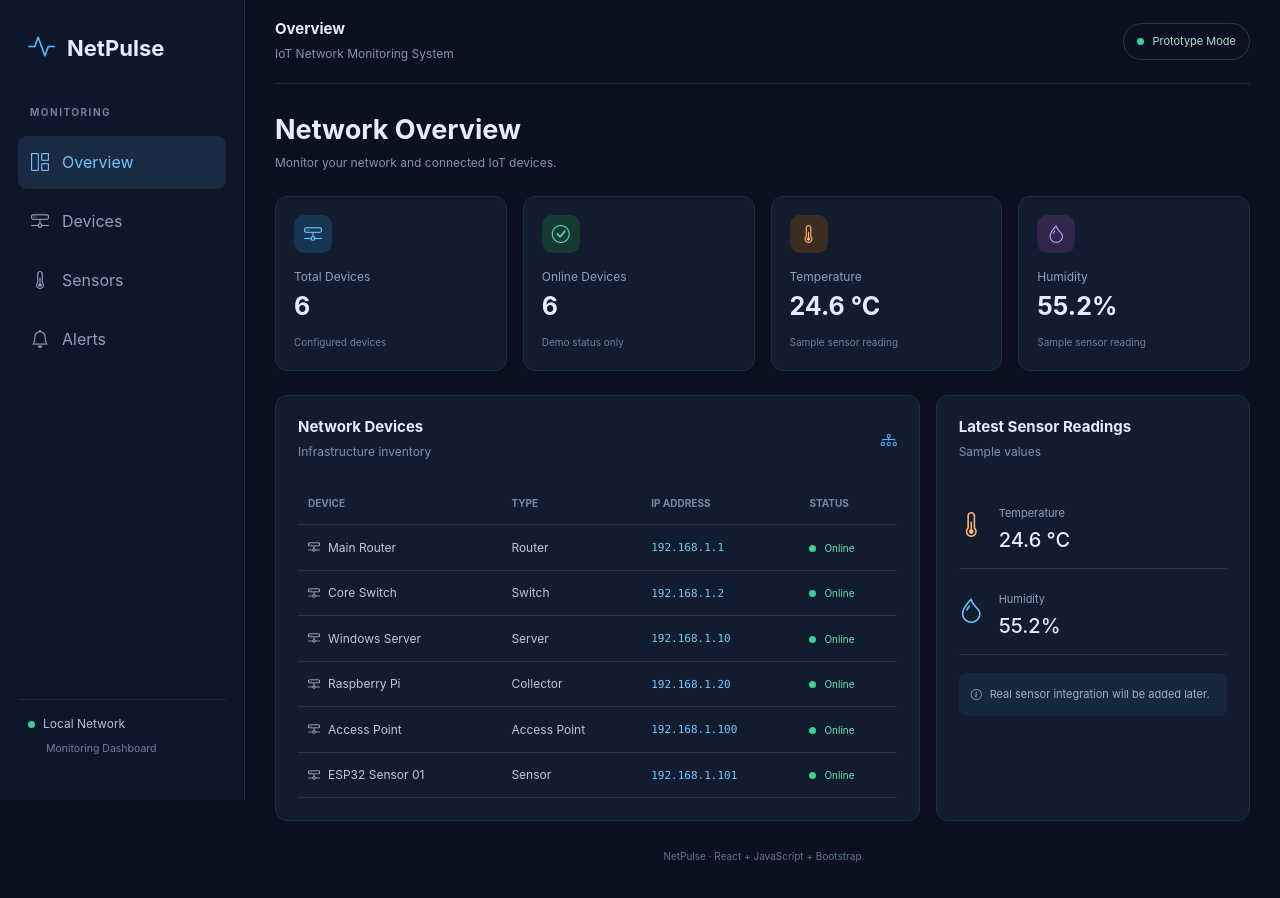
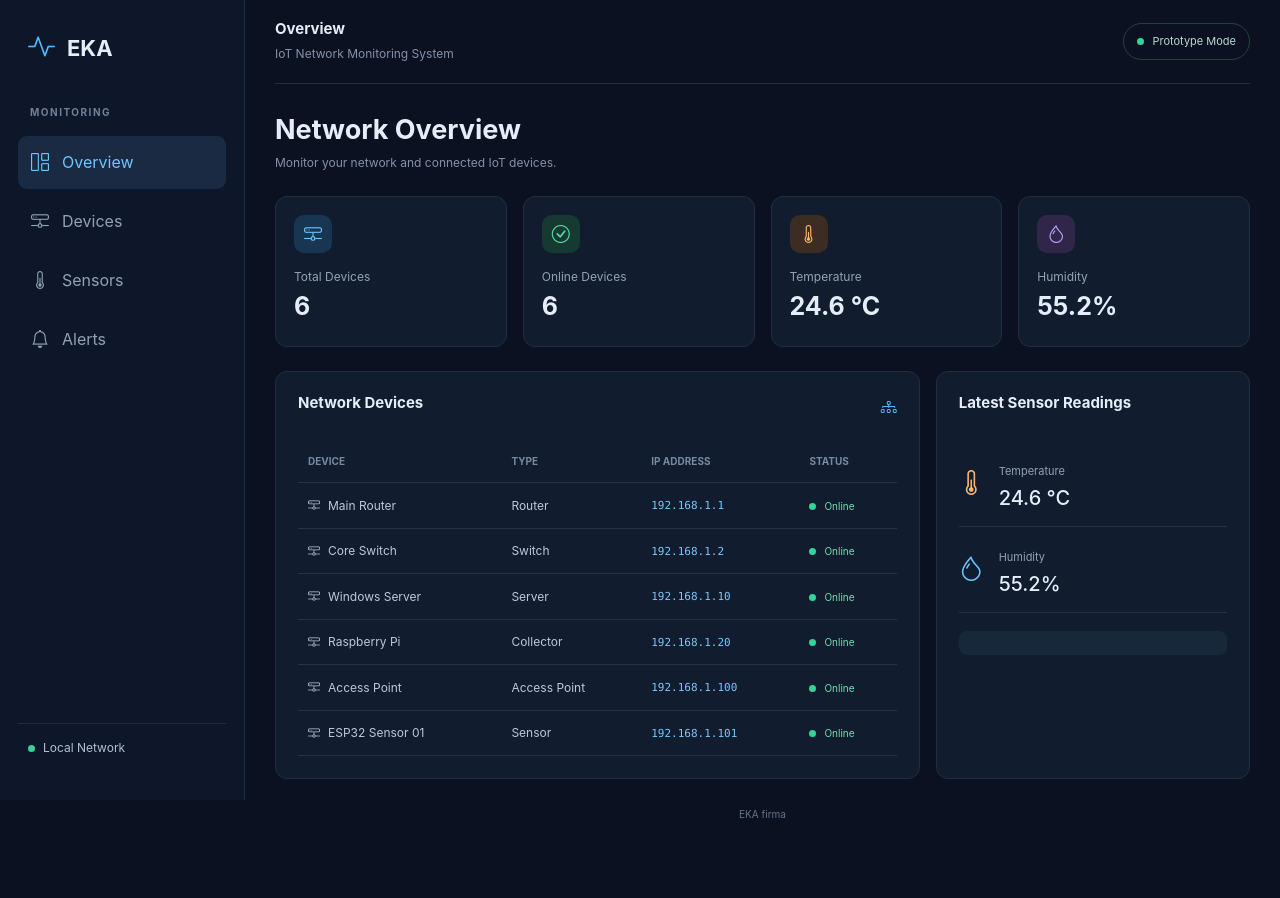
Before and after one commit to Keyvan1369/IOT_Net_Monitor, a React app in the folder frontend/: page / in a window 1280 px wide. After the commit the page ends 856 px from the top, so only its background shows below. Built offline with nearby package versions, Linux system fonts and the light colour scheme; the HTML template or start-up script is replaced by a standard one.

Commit message:
update contents

```diff
--- a/frontend/src/App.jsx
+++ b/frontend/src/App.jsx
@@ -87,28 +87,28 @@ function App() {
                 value={devices.length}
                 icon="bi-hdd-network"
                 color="blue"
-                subtitle="Configured devices"
+                subtitle=""
               />
               <StatCard
                 title="Online Devices"
                 value={devices.length}
                 icon="bi-check-circle"
                 color="green"
-                subtitle="Demo status only"
+                subtitle=""
               />
               <StatCard
                 title="Temperature"
                 value="24.6 °C"
                 icon="bi-thermometer-half"
                 color="orange"
-                subtitle="Sample sensor reading"
+                subtitle=""
               />
               <StatCard
                 title="Humidity"
                 value="55.2%"
                 icon="bi-droplet"
                 color="purple"
-                subtitle="Sample sensor reading"
+                subtitle=""
               />
             </section>
 
@@ -118,7 +118,7 @@ function App() {
                   <div className="panel-heading">
                     <div>
                       <h5>Network Devices</h5>
-                      <p>Infrastructure inventory</p>
+
                     </div>
                     <i className="bi bi-diagram-3 panel-icon"></i>
                   </div>
@@ -132,7 +132,7 @@ function App() {
                   <div className="panel-heading">
                     <div>
                       <h5>Latest Sensor Readings</h5>
-                      <p>Sample values</p>
+
                     </div>
                   </div>
 
@@ -153,8 +153,7 @@ function App() {
                   </div>
 
                   <div className="info-note">
-                    <i className="bi bi-info-circle me-2"></i>
-                    Real sensor integration will be added later.
+
                   </div>
                 </div>
               </div>
@@ -197,7 +196,7 @@ function App() {
         )}
 
         <footer className="page-footer">
-          NetPulse · React + JavaScript + Bootstrap
+          EKA firma
         </footer>
       </main>
     </div>
--- a/frontend/src/components/Sidebar.jsx
+++ b/frontend/src/components/Sidebar.jsx
@@ -11,7 +11,7 @@ function Sidebar({ activePage, setActivePage }) {
     <aside className="sidebar">
       <div className="brand">
         <i className="bi bi-activity"></i>
-        <span>NetPulse</span>
+        <span>EKA</span>
       </div>
 
       <p className="sidebar-label">MONITORING</p>
@@ -34,7 +34,7 @@ function Sidebar({ activePage, setActivePage }) {
       <div className="sidebar-footer">
         <span className="status-dot"></span>
         Local Network
-        <small>Monitoring Dashboard</small>
+
       </div>
     </aside>
   );
```
